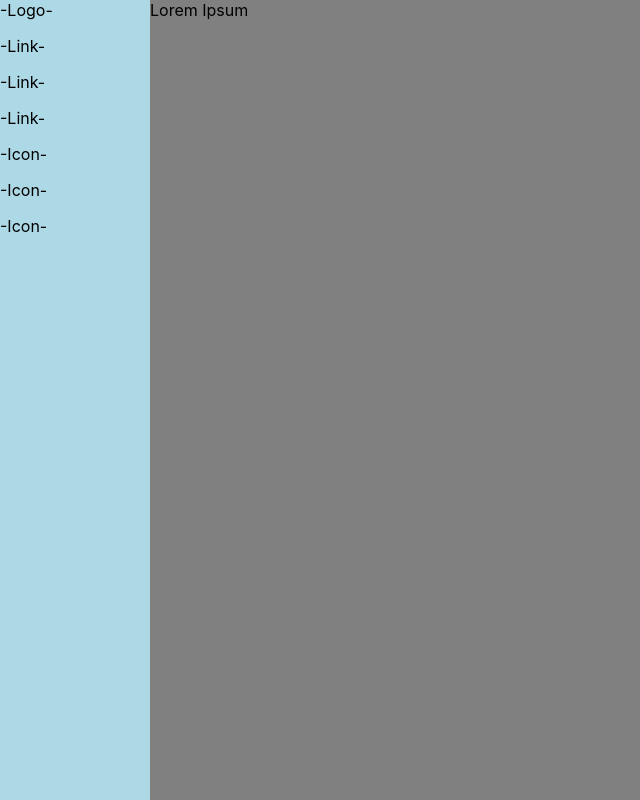
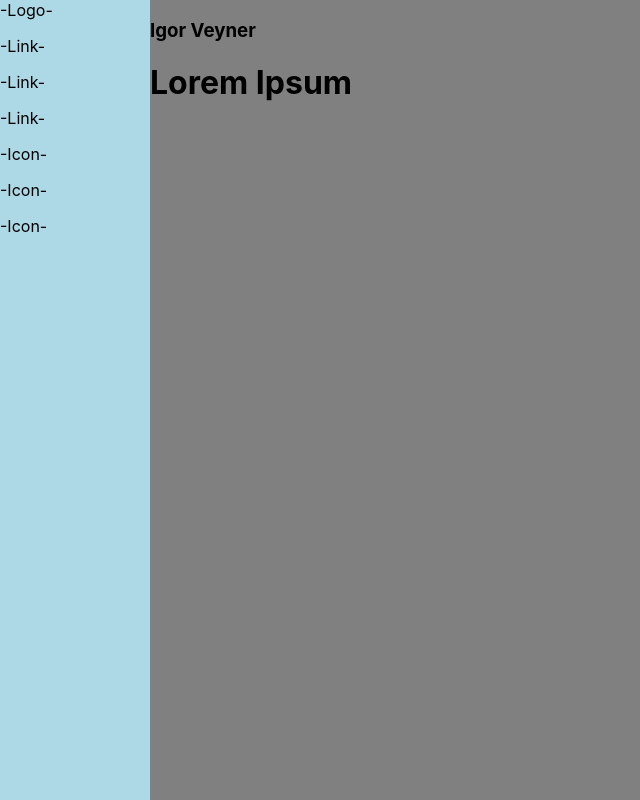
Before and after one commit to IgoVeyner/portfolio, a React (Create React App) app: page / in a window 1280 px wide. Shown: the whole page, without its empty margins (0-640 px from the left). Built offline with nearby package versions, Linux system fonts and the light colour scheme.

Commit message:
add and stub out introText component

```diff
--- /dev/null
+++ b/src/components/IntroText/index.js
@@ -0,0 +1,10 @@
+const IntroText = () => {
+  return (
+    <div>
+      <h3>Igor Veyner</h3>
+      <h1>Lorem Ipsum</h1>
+    </div>
+  )
+}
+
+export default IntroText
--- a/src/components/MainContent/index.js
+++ b/src/components/MainContent/index.js
@@ -1,9 +1,10 @@
 import "./index.css"
+import IntroText from '../IntroText'
 
 const MainContent = () => {
   return (
     <div className="main-content">
-      Lorem Ipsum
+      <IntroText />
     </div>
   )
 }
```
